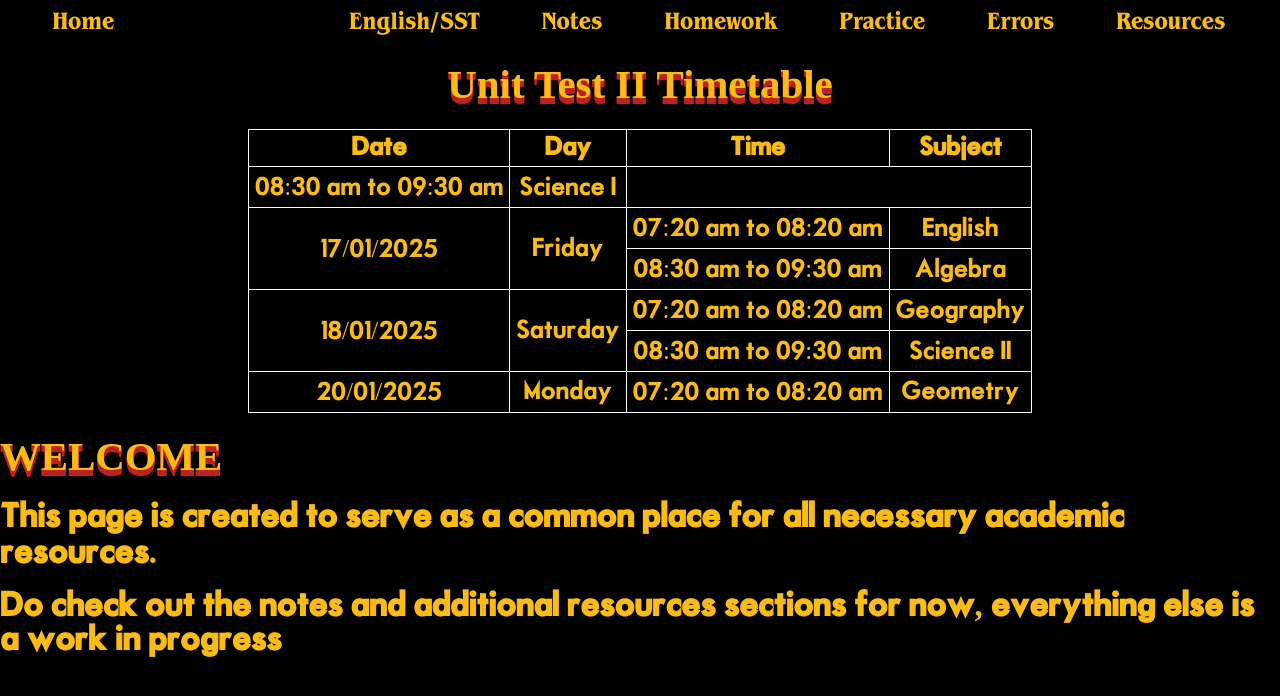
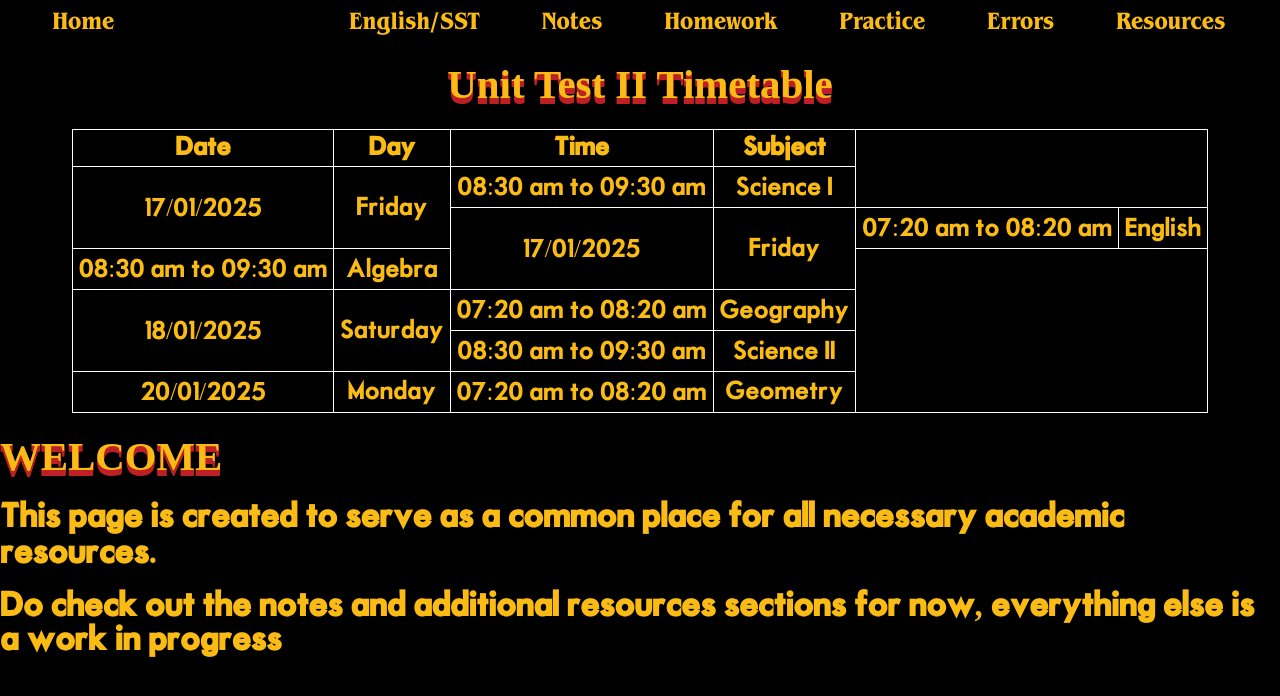
Before and after one commit to DhanushVDPT/sgvnext, a Next.js app: page / in a window 1280 px wide. Shown: the top 696 px of the page. Built offline with nearby package versions, Linux system fonts and the light colour scheme; a web font is replaced by a local one.

Commit message:
Update index.js update 16

```diff
--- a/pages/index.js
+++ b/pages/index.js
@@ -19,6 +19,8 @@ export default function Page() {
                     </thead>
                     <tbody>
                         <tr>
+                            <td rowSpan={2}>17/01/2025</td>
+                            <td rowSpan={2}>Friday</td>
                             <td>08:30 am to 09:30 am</td>
                             <td>Science I</td>
                         </tr>
```
